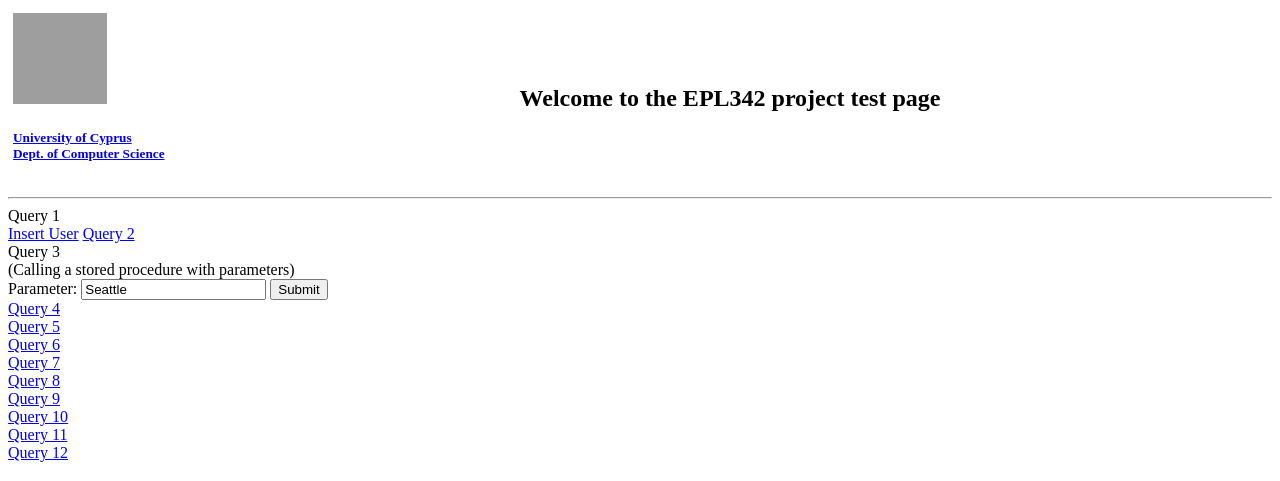
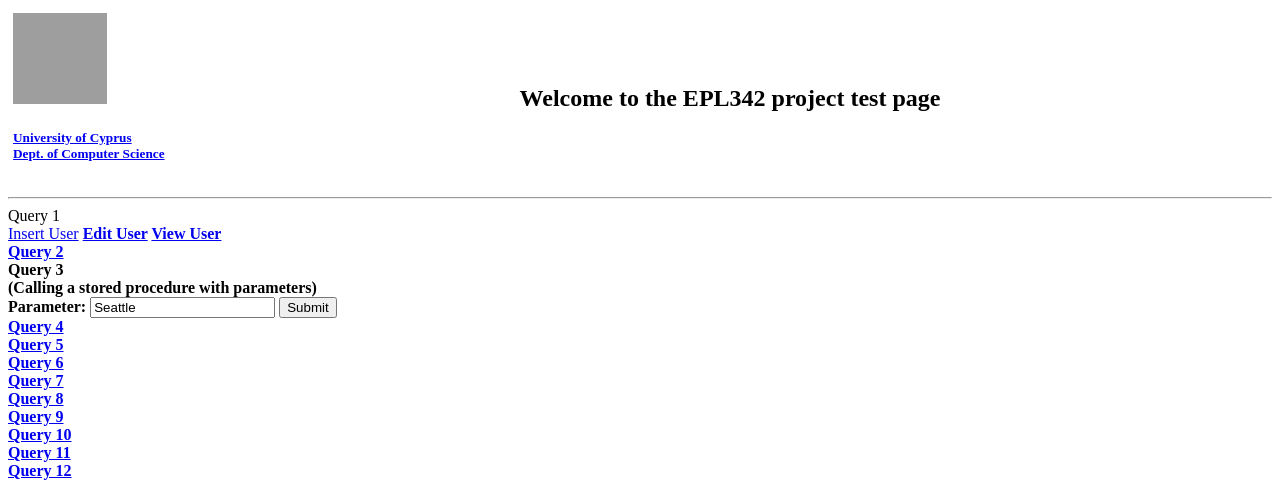
Before and after one commit to aanast04/EPL342, a PHP site: page /home.php in a window 1280 px wide. Shown: the top 481 px of the page. Run offline with PHP 8.4, Linux system fonts and the light colour scheme; grey boxes are pictures that could not be loaded.

Commit message:
links added

```diff
--- a/home.php
+++ b/home.php
@@ -19,7 +19,9 @@
       </table>
   	<hr>
   	<a>Query 1 </a><br>
-	  <a href="InsertUser.php">Insert User</a>
+	  <a href="InsertUser.php">Insert User</a><b>
+	  <a href="EditUser.php">Edit User</a><b>
+	  <a href="ViewUser.php">View User</a><br>
   	<a href="q2.php">Query 2 </a><br>
   	<a> Query 3 </a><br>
   	<form action="q3.php" method="post">
```
